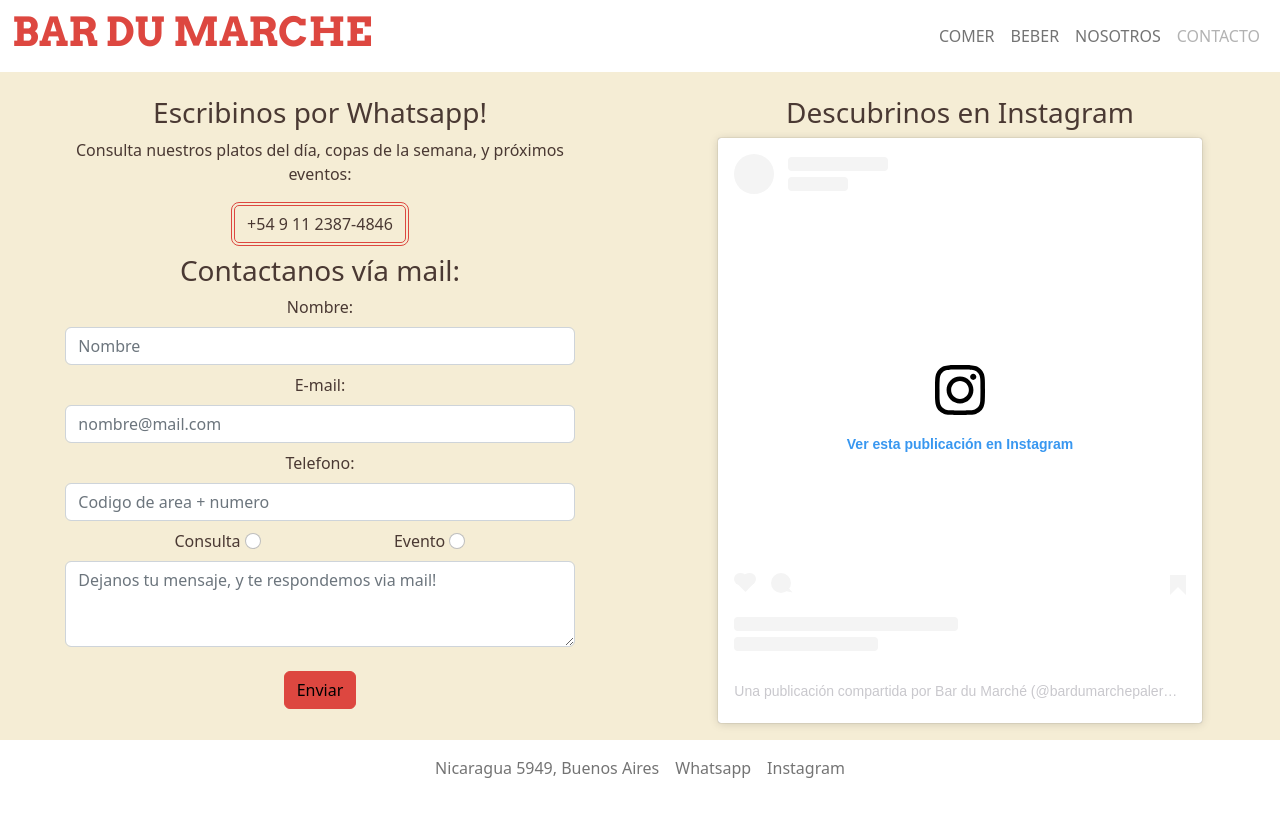
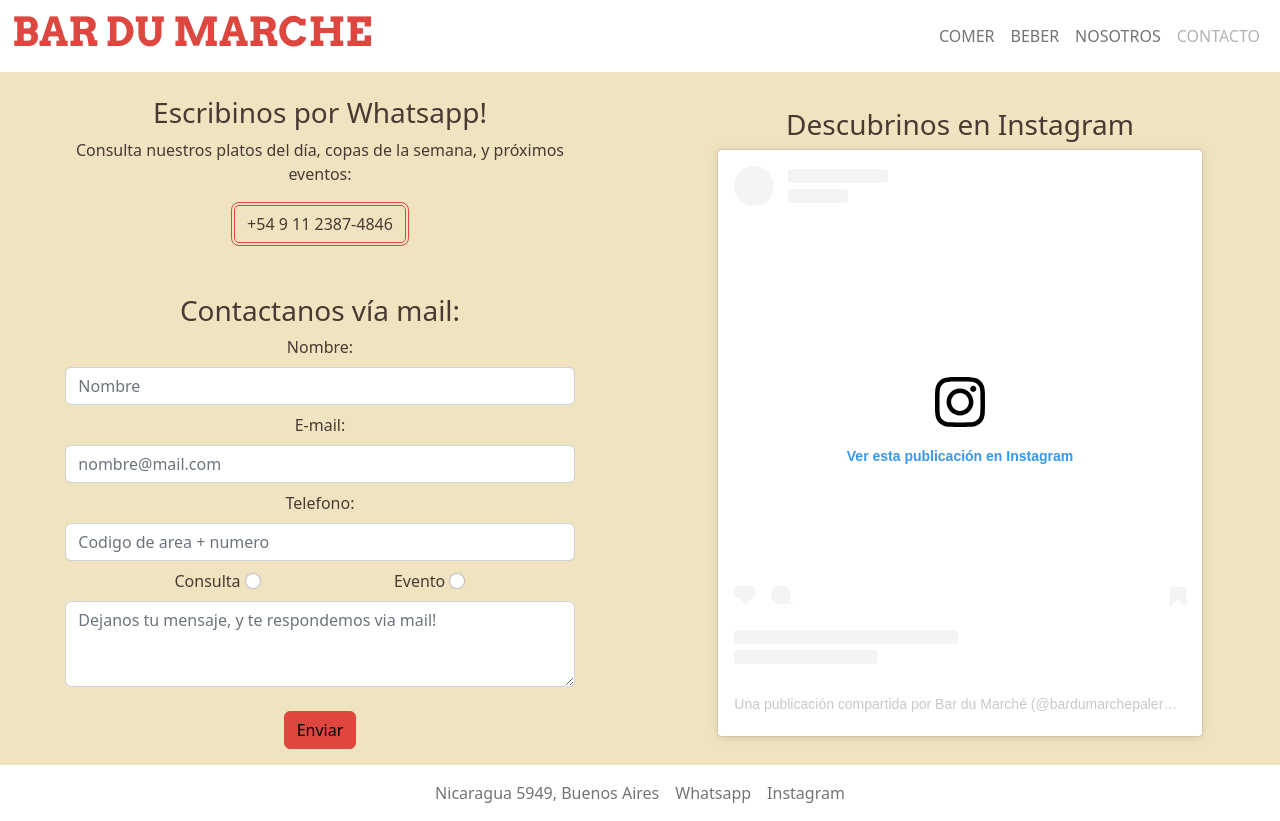
Before and after one commit to carmantegazza/BarDuMarche, a website: page pages/contacto.html in a window 1280 px wide. Before the commit the page ends 800 px from the top, so only its background shows below. Drawn offline with nearby package versions, Linux system fonts and the light colour scheme; a script that the page names is missing; a web font is replaced by a local one.

Commit message:
correccion img index y color

```diff
--- a/pages/contacto.html
+++ b/pages/contacto.html
@@ -37,7 +37,7 @@
 
     <main>
         <div class="container-fluid py-2" id="fondoContacto">
-            <div class="row justify-content-around">
+            <div class="row justify-content-around align-items-center">
                 <div class="col-10 col-md-5 my-4 my-md-2">
                     <div class="mt-2 text-center">
                         <h3>Escribinos por Whatsapp!</h3>
@@ -46,7 +46,7 @@
                         <button type="button" class="btn" id="botonWhatsapp"><a href="https://wa.me/5491144085012"
                                 target="_blank"></a>+54 9 11 2387-4846</button>
                     </div>
-                    <div class="mt-2 text-center">
+                    <div class="mt-2 mt-md-5 text-center">
                         <h3>Contactanos vía mail:</h3>
                         <form action="" method="GET" enctype="">
                             <div>
--- a/styles/_colores.scss
+++ b/styles/_colores.scss
@@ -2,5 +2,5 @@
 
 $color-marca: #DD4740;
 $color-light: #EDDFB3;
-$color-faded: #eddfb38c;
+$color-faded: #eddfb3d2;
 $color-dark: #4A3933;
--- a/styles/_custom.scss
+++ b/styles/_custom.scss
@@ -69,7 +69,6 @@
 }
 
 /*media queries, para adaptar imagenes index*/
-
 @media screen and (max-width: 768px) {
     #imgIndexDesktop {
         display: none;
--- a/styles/_otrasVar.scss
+++ b/styles/_otrasVar.scss
@@ -19,4 +19,4 @@
 
 /*list-group, para cartas*/
 $list-group-bg: $color-faded;
-$list-group-border-color: $color-dark;
+$list-group-border-color: $color-marca;
```
Also changed, not shown: index.html (+4 -4 lines), pages/nosotros.html (+3 -3 lines), styles/style.css, 1 other file.
